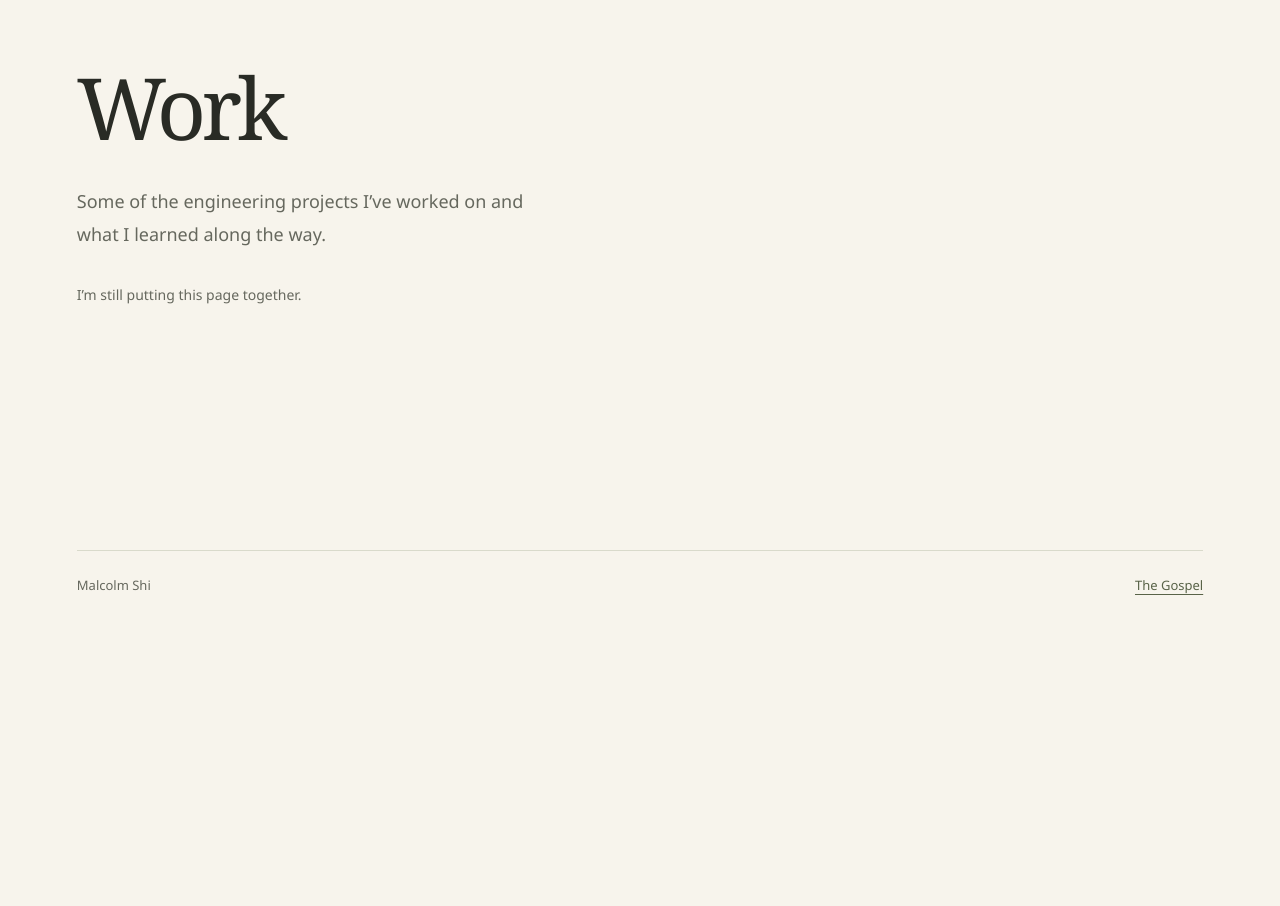
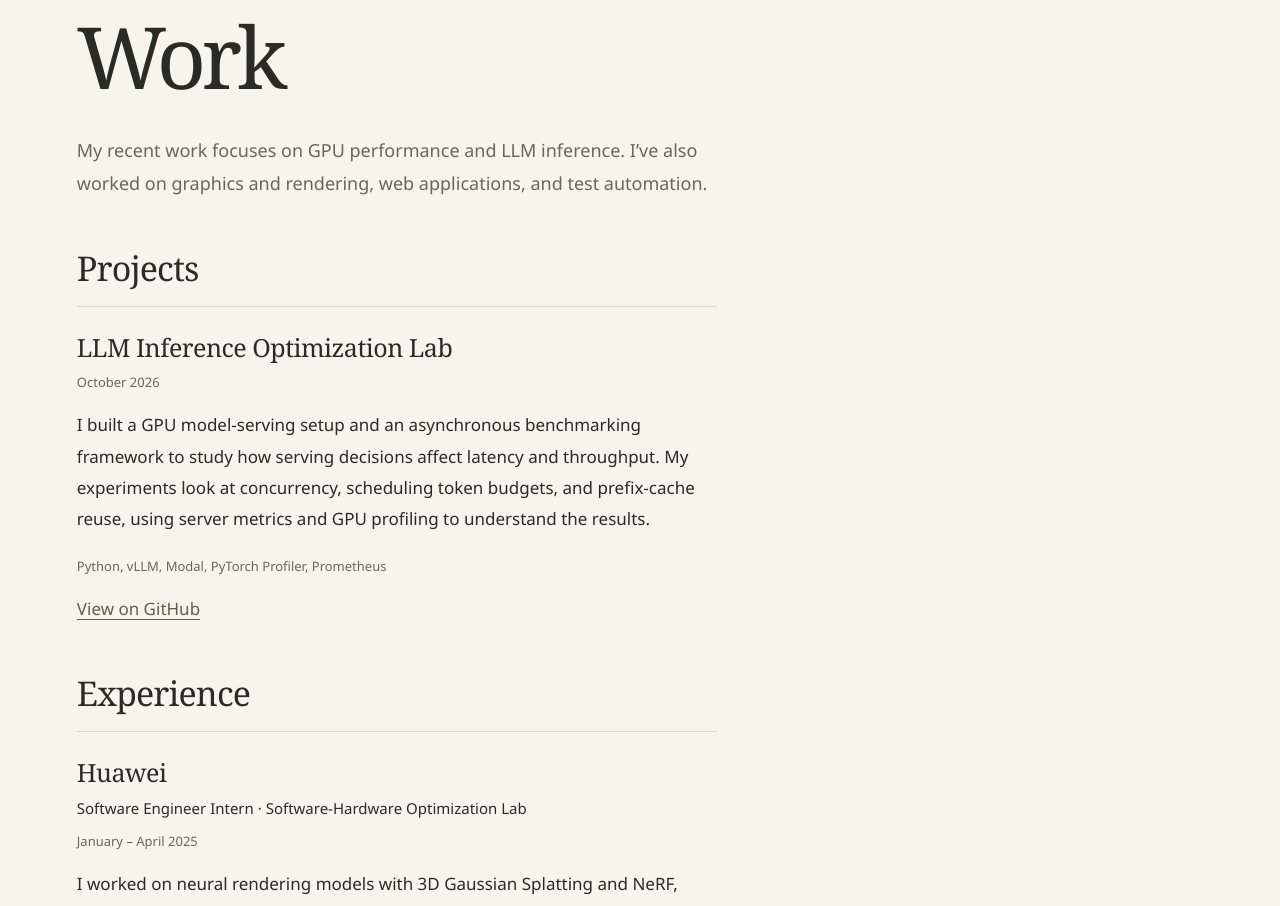
Before and after one commit to malcolmshi123/personal-website, a Next.js app: page /work in a window 1280 px wide. Shown: the part 180-1086 px from the top of the page. Before the commit the page ends 800 px from the top, so only its background shows below. Built offline with nearby package versions, Linux system fonts and the light colour scheme.

Commit message:
add work page

```diff
--- a/src/app/globals.css
+++ b/src/app/globals.css
@@ -313,6 +313,43 @@ h1 em {
     font-size: 14px;
 }
 
+.work-list {
+    margin: 0;
+    padding: 0;
+    list-style: none;
+}
+
+.work-entry {
+    padding-top: 24px;
+    border-top: 1px solid var(--rule);
+}
+
+.work-entry + .work-entry {
+    margin-top: 32px;
+}
+
+.work-entry h3 {
+    margin: 0 0 8px;
+    font-family: var(--font-heading);
+    font-size: 25px;
+    font-weight: 400;
+    letter-spacing: -0.02em;
+    line-height: 1.3;
+}
+
+.work-entry .work-role {
+    margin-bottom: 8px;
+    font-size: 15px;
+    line-height: 1.7;
+}
+
+.work-entry .work-meta {
+    margin-bottom: 16px;
+    color: var(--muted);
+    font-size: 13px;
+    line-height: 1.7;
+}
+
 .article-list {
     margin: 48px 0 0;
     padding: 0;
--- a/src/app/work/page.tsx
+++ b/src/app/work/page.tsx
@@ -1,5 +1,5 @@
 import type { Metadata } from "next";
-import PageShell from "@/components/page-shell";
+import { experience, projects, work } from "@/content/work";
 
 export const metadata: Metadata = {
     title: "Work",
@@ -7,5 +7,48 @@ export const metadata: Metadata = {
 };
 
 export default function Work() {
-    return <PageShell title="Work" introduction="Some of the engineering projects I’ve worked on and what I learned along the way." />;
+    return (
+        <article className="page-content reading-page">
+            <h1>Work</h1>
+            <p className="introduction">{work.introduction}</p>
+            <div className="prose">
+                <section aria-labelledby="projects">
+                    <h2 id="projects">Projects</h2>
+                    <ul className="work-list">
+                        {projects.map((project) => (
+                            <li className="work-entry" key={project.href}>
+                                <h3>{project.name}</h3>
+                                <p className="work-meta">{project.date}</p>
+                                <p>{project.description}</p>
+                                <p className="work-meta">{project.technologies}</p>
+                                <a href={project.href} aria-label={`View ${project.name} on GitHub`}>View on GitHub</a>
+                            </li>
+                        ))}
+                    </ul>
+                </section>
+                <section aria-labelledby="experience">
+                    <h2 id="experience">Experience</h2>
+                    <ul className="work-list">
+                        {experience.map((position) => (
+                            <li className="work-entry" key={position.company}>
+                                <h3>{position.company}</h3>
+                                <p className="work-role">{position.role} · {position.team}</p>
+                                <p className="work-meta">{position.dates}</p>
+                                <p>{position.description}</p>
+                            </li>
+                        ))}
+                    </ul>
+                </section>
+                <section aria-labelledby="education">
+                    <h2 id="education">Education</h2>
+                    <div className="work-entry">
+                        <h3>{work.education.school}</h3>
+                        <p className="work-role">{work.education.degree}</p>
+                        <p className="work-meta">{work.education.date}</p>
+                        <p>{work.education.detail}</p>
+                    </div>
+                </section>
+            </div>
+        </article>
+    );
 }
--- /dev/null
+++ b/src/content/work.ts
@@ -0,0 +1,59 @@
+type Project = {
+    name: string;
+    date: string;
+    description: string;
+    technologies: string;
+    href: string;
+};
+
+type Experience = {
+    company: string;
+    role: string;
+    team: string;
+    dates: string;
+    description: string;
+};
+
+export const work = {
+    introduction: "My recent work focuses on GPU performance and LLM inference. I’ve also worked on graphics and rendering, web applications, and test automation.",
+    education: {
+        school: "University of Waterloo",
+        degree: "BASc in Computer Engineering, Co-op",
+        date: "June 2026",
+        detail: "Graduated with distinction.",
+    },
+};
+
+export const projects: Project[] = [
+    {
+        name: "LLM Inference Optimization Lab",
+        date: "October 2026",
+        description: "I built a GPU model-serving setup and an asynchronous benchmarking framework to study how serving decisions affect latency and throughput. My experiments look at concurrency, scheduling token budgets, and prefix-cache reuse, using server metrics and GPU profiling to understand the results.",
+        technologies: "Python, vLLM, Modal, PyTorch Profiler, Prometheus",
+        href: "https://github.com/malcolmshi123/llm-inference-optimization-lab",
+    },
+];
+
+export const experience: Experience[] = [
+    {
+        company: "Huawei",
+        role: "Software Engineer Intern",
+        team: "Software-Hardware Optimization Lab",
+        dates: "January – April 2025",
+        description: "I worked on neural rendering models with 3D Gaussian Splatting and NeRF, Vulkan compute shaders on Android, and an occlusion culling system using DirectX 12 Work Graphs. Much of the work involved profiling GPU execution and improving rendering performance on embedded systems.",
+    },
+    {
+        company: "Nest Wealth",
+        role: "Software Engineer Intern",
+        team: "Pro 1.0 Platform",
+        dates: "May – August 2023",
+        description: "I worked on APIs and document-signing workflows, built an Angular visualization for asset allocation, and reviewed third-party applications for security issues. The work spanned the backend, the interface, and the infrastructure supporting the platform.",
+    },
+    {
+        company: "OpenText",
+        role: "Software Engineer Intern",
+        team: "Content Server Core",
+        dates: "September – December 2022",
+        description: "I automated tests for enterprise software with Selenium, built tools to turn test failures into useful reports, and scripted the setup and reset of test environments. This helped make regression testing and debugging easier to repeat.",
+    },
+];
```
Also changed, not shown: 1 other file (tests, documents, lock files or other folders).
